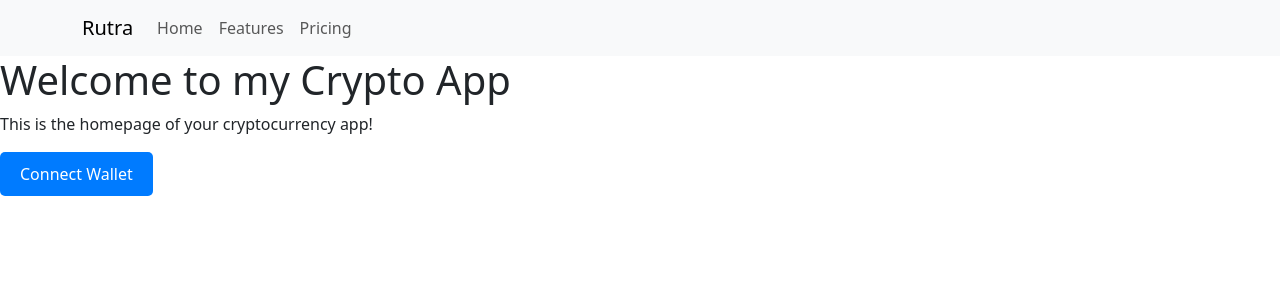
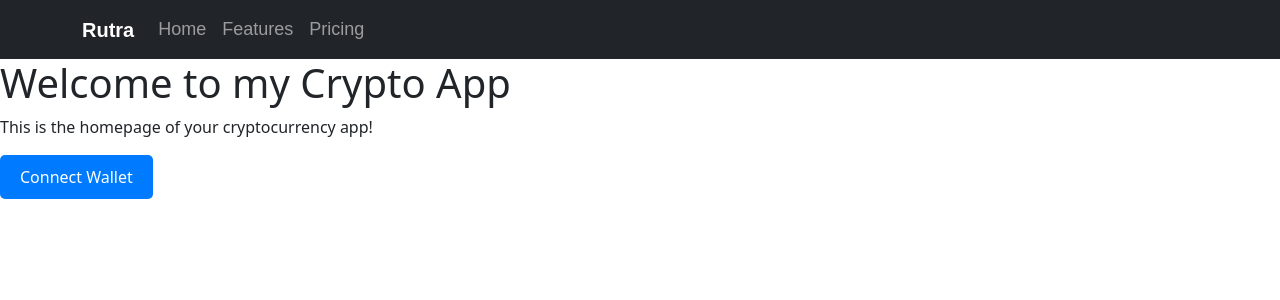
Before and after one commit to arthurdsfr/front_rutraERC20, a React (Create React App) app: page / in a window 1280 px wide. Shown: the top 300 px of the page. Built offline with nearby package versions, Linux system fonts and the light colour scheme.

Commit message:
Header CSS

```diff
--- a/src/components/Header.js
+++ b/src/components/Header.js
@@ -1,10 +1,10 @@
 import Container from 'react-bootstrap/Container';
 import Nav from 'react-bootstrap/Nav';
 import Navbar from 'react-bootstrap/Navbar';
-
+import '../css/Header.css';
 function Header() {
     return (
-        <Navbar bg="light" data-bs-theme="light">
+        <Navbar bg="dark" data-bs-theme="dark">
             <Container>
                 <Navbar.Brand href="#home">Rutra</Navbar.Brand>
                 <Nav className="me-auto">
--- a/src/css/Header.css
+++ b/src/css/Header.css
@@ -0,0 +1,27 @@
+/* Style pour la barre de navigation entière */
+.navbar {
+    font-family: 'Arial', sans-serif; /* Change la famille de polices */
+    font-size: 18px; /* Change la taille de la police globale */
+}
+
+/* Style pour la marque (Navbar.Brand) */
+.navbar-brand {
+    font-size: 24px; /* Taille de la police pour le texte 'Rutra' */
+    font-weight: bold; /* Mettre en gras le texte de la marque */
+    color: #000; /* Couleur noire pour la marque */
+}
+
+/* Style pour les liens de navigation (Nav.Link) */
+.nav-link {
+    font-size: 18px; /* Taille de la police des liens */
+    color: #555; /* Couleur personnalisée pour les liens */
+}
+
+.nav-link:hover {
+    color: #000; /* Couleur des liens au survol */
+}
+
+/* Espacement entre les éléments de la barre de navigation */
+.me-auto {
+    margin-right: 20px; /* Ajuste l'espacement entre les éléments */
+}
```
